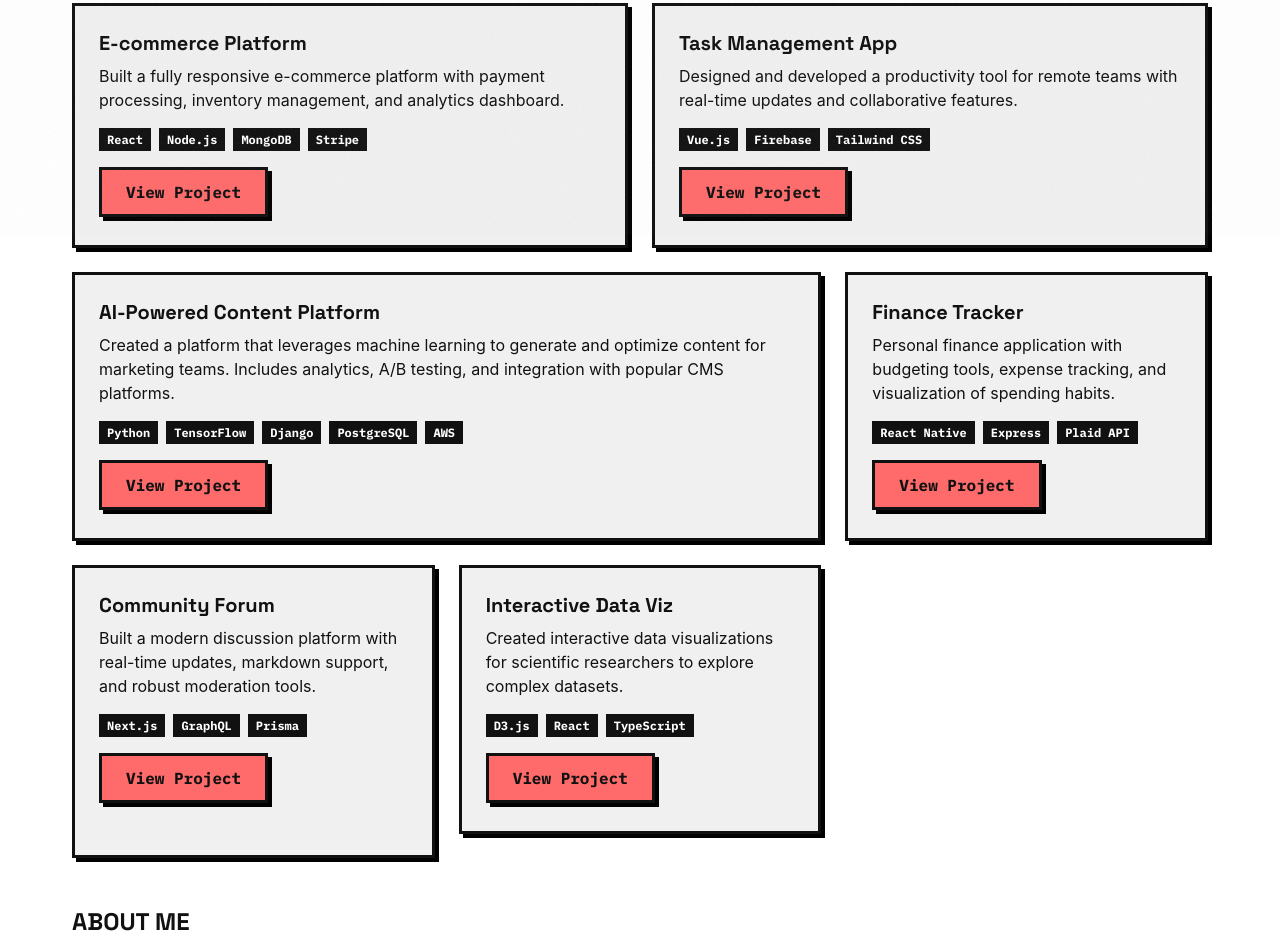
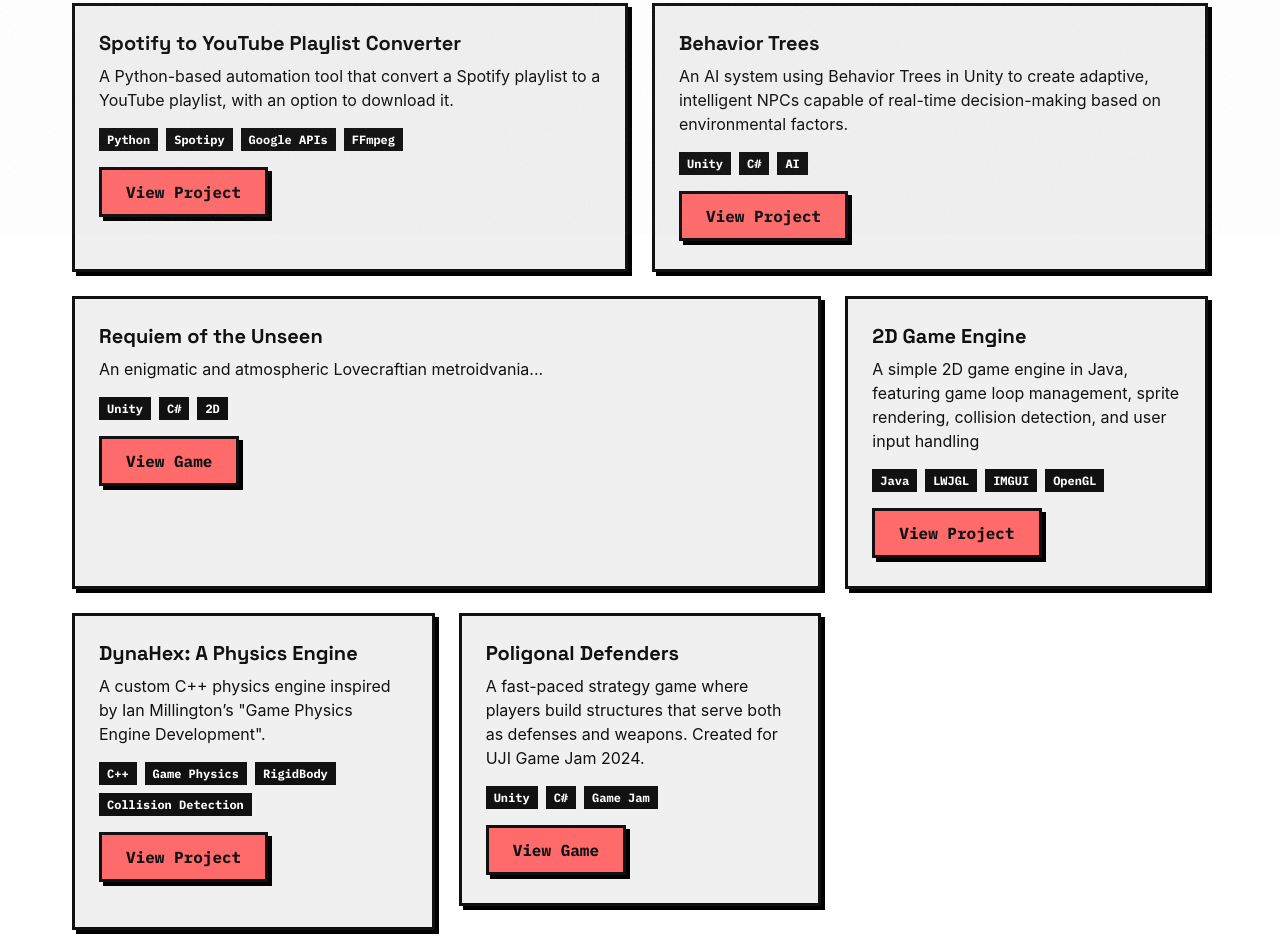
Before and after one commit to Condorbox/Portfolio_brutalist, a plain HTML site: page index.html in a window 1280 px wide. Shown: the part 565-1505 px from the top of the page. Drawn offline with Linux system fonts and the light colour scheme.

Commit message:
Put projects

```diff
--- a/index.html
+++ b/index.html
@@ -52,72 +52,72 @@
 
         <div class="bento-grid">
             <div class="brutal-box span-3">
-                <div class="project-title">E-commerce Platform</div>
-                <div class="project-desc">Built a fully responsive e-commerce platform with payment processing, inventory management, and analytics dashboard.</div>
+                <div class="project-title">Spotify to YouTube Playlist Converter</div>
+                <div class="project-desc">A Python-based automation tool that convert a Spotify playlist to a YouTube playlist, with an option to download it.</div>
                 <div class="tech-stack">
-                    <span class="tech-badge">React</span>
-                    <span class="tech-badge">Node.js</span>
-                    <span class="tech-badge">MongoDB</span>
-                    <span class="tech-badge">Stripe</span>
+                    <span class="tech-badge">Python</span>
+                    <span class="tech-badge">Spotipy</span>
+                    <span class="tech-badge">Google APIs</span>
+                    <span class="tech-badge">FFmpeg</span>
                 </div>
-                <a href="#" class="brutal-button">View Project</a>
+                <a href="https://github.com/Condorbox/SpotifyToYoutube" target="_blank" class="brutal-button">View Project</a>
             </div>
 
             <div class="brutal-box span-3">
-                <div class="project-title">Task Management App</div>
-                <div class="project-desc">Designed and developed a productivity tool for remote teams with real-time updates and collaborative features.</div>
+                <div class="project-title">Behavior Trees</div>
+                <div class="project-desc">An AI system using Behavior Trees in Unity to create adaptive, intelligent NPCs capable of real-time decision-making based on environmental factors.</div>
                 <div class="tech-stack">
-                    <span class="tech-badge">Vue.js</span>
-                    <span class="tech-badge">Firebase</span>
-                    <span class="tech-badge">Tailwind CSS</span>
+                    <span class="tech-badge">Unity</span>
+                    <span class="tech-badge">C#</span>
+                    <span class="tech-badge">AI</span>
                 </div>
-                <a href="#" class="brutal-button">View Project</a>
+                <a href="https://github.com/Condorbox/BehaviorTree" target="_blank" class="brutal-button">View Project</a>
             </div>
 
             <div class="brutal-box span-4">
-                <div class="project-title">AI-Powered Content Platform</div>
-                <div class="project-desc">Created a platform that leverages machine learning to generate and optimize content for marketing teams. Includes analytics, A/B testing, and integration with popular CMS platforms.</div>
+                <div class="project-title">Requiem of the Unseen</div>
+                <div class="project-desc">An enigmatic and atmospheric Lovecraftian metroidvania...</div>
                 <div class="tech-stack">
-                    <span class="tech-badge">Python</span>
-                    <span class="tech-badge">TensorFlow</span>
-                    <span class="tech-badge">Django</span>
-                    <span class="tech-badge">PostgreSQL</span>
-                    <span class="tech-badge">AWS</span>
+                    <span class="tech-badge">Unity</span>
+                    <span class="tech-badge">C#</span>
+                    <span class="tech-badge">2D</span>
                 </div>
-                <a href="#" class="brutal-button">View Project</a>
+                <a href="https://condorbox.itch.io/requiemoftheunseen" target="_blank" class="brutal-button">View Game</a>
             </div>
 
             <div class="brutal-box span-2">
-                <div class="project-title">Finance Tracker</div>
-                <div class="project-desc">Personal finance application with budgeting tools, expense tracking, and visualization of spending habits.</div>
+                <div class="project-title">2D Game Engine</div>
+                <div class="project-desc">A simple 2D game engine in Java, featuring game loop management, sprite rendering, collision detection, and user input handling</div>
                 <div class="tech-stack">
-                    <span class="tech-badge">React Native</span>
-                    <span class="tech-badge">Express</span>
-                    <span class="tech-badge">Plaid API</span>
+                    <span class="tech-badge">Java</span>
+                    <span class="tech-badge">LWJGL</span>
+                    <span class="tech-badge">IMGUI</span>
+                    <span class="tech-badge">OpenGL</span>
                 </div>
-                <a href="#" class="brutal-button">View Project</a>
+                <a href="https://github.com/Condorbox/HexEngine-MarioGame" target="_blank" class="brutal-button">View Project</a>
             </div>
 
             <div class="brutal-box span-2 tall">
-                <div class="project-title">Community Forum</div>
-                <div class="project-desc">Built a modern discussion platform with real-time updates, markdown support, and robust moderation tools.</div>
+                <div class="project-title">DynaHex: A Physics Engine</div>
+                <div class="project-desc">A custom C++ physics engine inspired by Ian Millington’s "Game Physics Engine Development".</div>
                 <div class="tech-stack">
-                    <span class="tech-badge">Next.js</span>
-                    <span class="tech-badge">GraphQL</span>
-                    <span class="tech-badge">Prisma</span>
+                    <span class="tech-badge">C++</span>
+                    <span class="tech-badge">Game Physics</span>
+                    <span class="tech-badge">RigidBody</span>
+                    <span class="tech-badge">Collision Detection</span>
                 </div>
-                <a href="#" class="brutal-button">View Project</a>
+                <a href="https://github.com/Condorbox/DynaHex" target="_blank" class="brutal-button">View Project</a>
             </div>
 
             <div class="brutal-box span-2">
-                <div class="project-title">Interactive Data Viz</div>
-                <div class="project-desc">Created interactive data visualizations for scientific researchers to explore complex datasets.</div>
+                <div class="project-title">Poligonal Defenders</div>
+                <div class="project-desc">A fast-paced strategy game where players build structures that serve both as defenses and weapons. Created for UJI Game Jam 2024.</div>
                 <div class="tech-stack">
-                    <span class="tech-badge">D3.js</span>
-                    <span class="tech-badge">React</span>
-                    <span class="tech-badge">TypeScript</span>
+                    <span class="tech-badge">Unity</span>
+                    <span class="tech-badge">C#</span>
+                    <span class="tech-badge">Game Jam</span>
                 </div>
-                <a href="#" class="brutal-button">View Project</a>
+                <a href="https://condorbox.itch.io/poligonal-defenders" target="_blank" class="brutal-button">View Game</a>
             </div>
         </div>
     </section>
```
